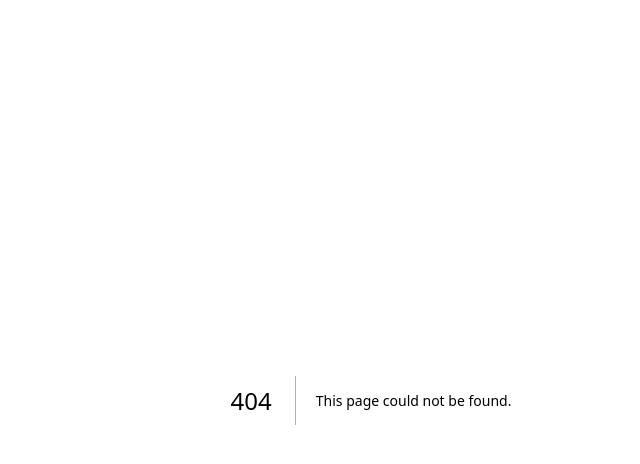
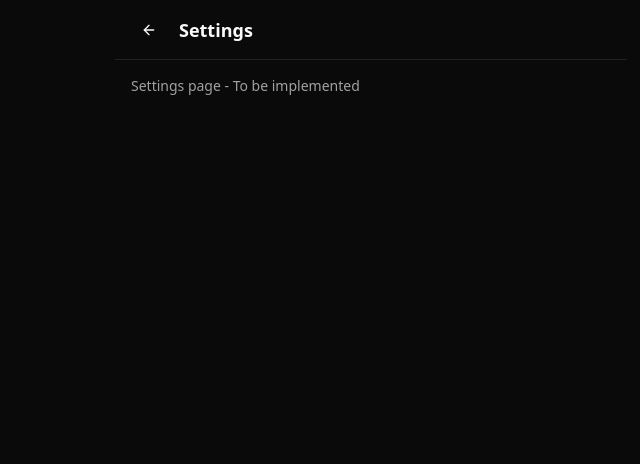
Before and after one commit to kimjihyo/lift-note, a Next.js app: page /settings in a window 1280 px wide. Before the commit this address had no page. Shown: the top 464 px of the page, without its empty margins (269-909 px from the left). Built offline with nearby package versions, Linux system fonts and the light colour scheme.

Commit message:
feat: 설정 페이지 추가 및 메인 헤더에 설정 아이콘 추가

```diff
--- a/app/_components/workout-calendar.tsx
+++ b/app/_components/workout-calendar.tsx
@@ -18,6 +18,8 @@ import type { WorkoutRecord, WorkoutTag } from "@/lib/types";
 import { WorkoutDayCell } from "./workout-day-cell";
 import { Button } from "@/components/ui/button";
 import { WorkoutActivityOverlay } from "./workout-activity-overlay";
+import { Settings } from "lucide-react";
+import Link from "next/link";
 
 // 상수
 const WEEK_HEIGHT = 96; // 각 주의 높이 (h-24 = 96px)
@@ -192,10 +194,15 @@ export function WorkoutCalendar() {
       <div className="h-full flex flex-col relative">
         {/* 고정 헤더 */}
         <div className="shrink-0 border-b bg-background z-20">
-          <div className="py-3 px-4">
+          <div className="py-3 px-4 flex items-center justify-between">
             <h2 className="text-2xl font-bold">
               {format(currentVisibleMonth, "MMMM")}
             </h2>
+            <Link href="/settings">
+              <Button variant="ghost" size="icon">
+                <Settings className="h-5 w-5" />
+              </Button>
+            </Link>
           </div>
           <div className="grid grid-cols-7 border-t">
             {["S", "M", "T", "W", "T", "F", "S"].map((day, index) => (
--- /dev/null
+++ b/app/settings/page.tsx
@@ -0,0 +1,26 @@
+import { Button } from "@/components/ui/button";
+import { ArrowLeft } from "lucide-react";
+import Link from "next/link";
+
+export default function SettingsPage() {
+  return (
+    <div className="h-screen w-full flex flex-col bg-background">
+      {/* 헤더 */}
+      <header className="shrink-0 px-4 h-15 border-b flex items-center gap-3">
+        <Link href="/">
+          <Button variant="ghost" size="icon">
+            <ArrowLeft className="h-5 w-5" />
+          </Button>
+        </Link>
+        <h1 className="text-lg font-semibold">Settings</h1>
+      </header>
+
+      {/* 메인 콘텐츠 */}
+      <main className="flex-1 overflow-y-auto p-4">
+        <p className="text-muted-foreground text-sm">
+          Settings page - To be implemented
+        </p>
+      </main>
+    </div>
+  );
+}
```
